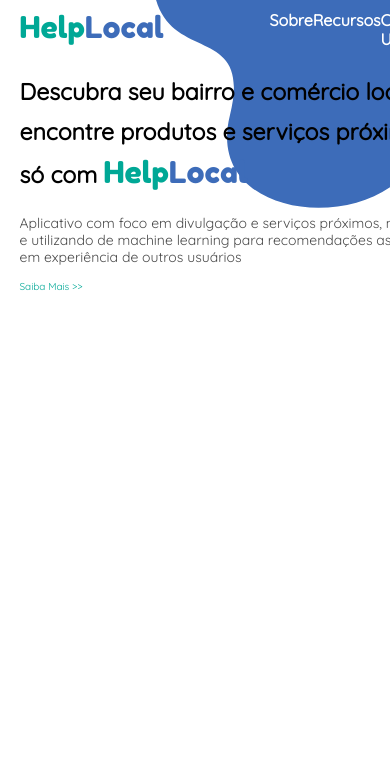
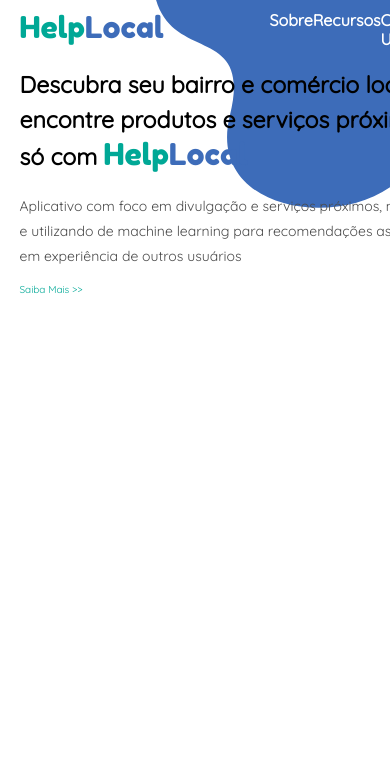
Before and after one commit to rign0002/Hackathon-Sebrae, a PHP site: page / in a window 390 px wide; the page is wider, and only the part inside the window is pictured. Shown: the top 759 px of that part. Run offline with PHP 8.4, Linux system fonts and the light colour scheme.

Commit message:
troquei um estilo

```diff
--- a/css/style.css
+++ b/css/style.css
@@ -29,7 +29,7 @@ body {
     display: grid;
     grid-template-areas: "a a" "b c";
     grid-template-columns: 1fr 1fr;
-    grid-template-rows: 1fr 4fr;
+    grid-template-rows: 1fr 5fr;
     min-height: 90vh;
 }
 
@@ -100,7 +100,7 @@ body {
     margin-bottom: 4%;
     min-width: 500px;
     width: 90%;
-    line-height: 4rem;
+    line-height: 3.5rem;
 }
 
 #titulo1 > h1 > pre{
@@ -112,6 +112,7 @@ body {
     font-weight: 100;
     margin-bottom: 3%;
     color: rgb(75, 75, 75);
+    line-height: 2.5rem;
 }
 
 #titulo1 > p:last-of-type {
@@ -162,7 +163,7 @@ body {
         line-height: 1.4;
    }
    #interface {
-        grid-template-rows: 1fr 5fr;
+        grid-template-rows: 1fr 7fr;
     }
     #titulo1 > h1 {
         font-size: 2.7rem;
@@ -181,7 +182,7 @@ body {
         line-height: 1.3;
     }
     #interface {
-        grid-template-rows: 1fr 8fr;
+        grid-template-rows: 1fr 9fr;
     }
     #titulo1 > h1 {
         font-size: 2.3rem;
@@ -200,6 +201,6 @@ body {
         line-height: 1.2;
     }
     #interface {
-        grid-template-rows: 1fr 10fr;
+        grid-template-rows: 1fr 11fr;
     }
 }
```
